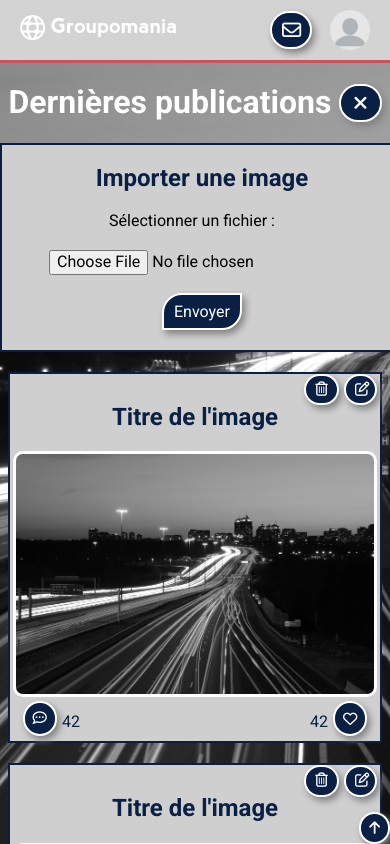
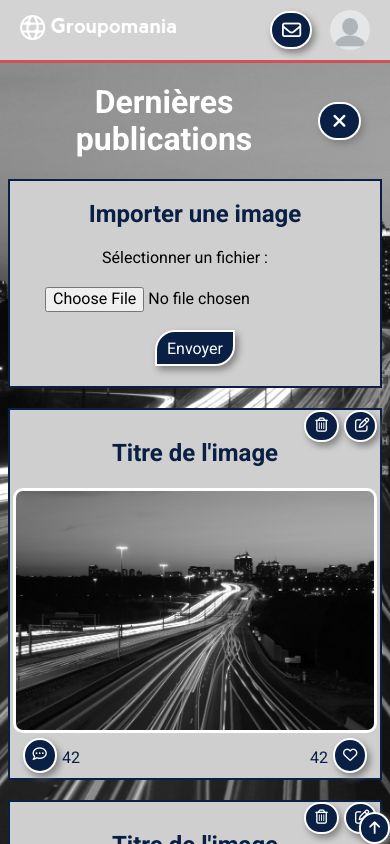
Before and after one commit to PointonKaren/OCR_Projet7, a Vue app in the folder frontend/: page /post in a window 390 px wide. Both pictures are taken after a click on the button 360 px from the left and 102 px from the top of the page. Shown: the top 844 px of the page. Built offline with nearby package versions, Linux system fonts and the light colour scheme; the HTML template or start-up script is replaced by a standard one.

Commit message:
Responsive design du formulaire d'ajout de fichier

```diff
--- a/frontend/src/components/posts/AddPost.vue
+++ b/frontend/src/components/posts/AddPost.vue
@@ -2,8 +2,13 @@
   <!--Bloc "Création de publication" -->
   <div id="add__post">
     <h2 class="add__post__title">Importer une image</h2>
-    <label>Sélectionner un fichier :</label
-    ><input type="file" @change="handleFileUpload($event)" />
+    <label>Sélectionner un fichier : </label>
+    <input
+      class="select__file"
+      type="file"
+      accept="image/*"
+      @change="handleFileUpload($event)"
+    />
     <br />
     <button class="button button__submit__file" v-on:click="submitFile()">
       Envoyer
@@ -57,7 +62,8 @@ export default {
 #add__post {
   background-color: rgb(207, 207, 207);
   border: 2px solid #091f43;
-  width: 400px;
+  width: 35vw;
+  max-width: 900px;
   margin: auto;
   margin-bottom: 20px;
   display: flex;
@@ -68,8 +74,21 @@ export default {
     padding-right: 20px;
     padding-bottom: 20px;
   }
+  .select__file {
+    width: 25vw;
+    max-width: 300px;
+  }
   .button__submit__file {
     margin-bottom: 20px;
   }
 }
+@media screen and (max-width: 1200px) {
+  #add__post {
+    width: 95vw;
+    .select__file {
+      margin: auto;
+      width: 90vw;
+    }
+  }
+}
 </style>
--- a/frontend/src/components/posts/PostsCascade.vue
+++ b/frontend/src/components/posts/PostsCascade.vue
@@ -79,6 +79,8 @@ export default {
 }
 #posts__cascade {
   #posts__cascade__header {
+    width: 35vw;
+    margin: auto;
     display: flex;
     align-items: center;
     justify-content: center;
@@ -105,8 +107,16 @@ export default {
 }
 @media screen and (max-width: 1200px) {
   #posts__cascade {
-    #posts__cascade__title {
-      color: white;
+    #posts__cascade__header {
+      width: 95vw;
+      #posts__cascade__title {
+        color: white;
+      }
+      .add__post__button,
+      .add__post__cancel {
+        margin: 0;
+        margin-right: 5vw;
+      }
     }
     .arrow_up {
       z-index: 10;
```
